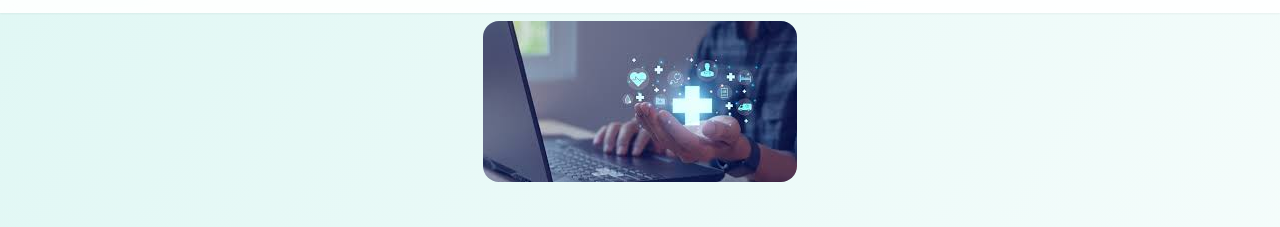
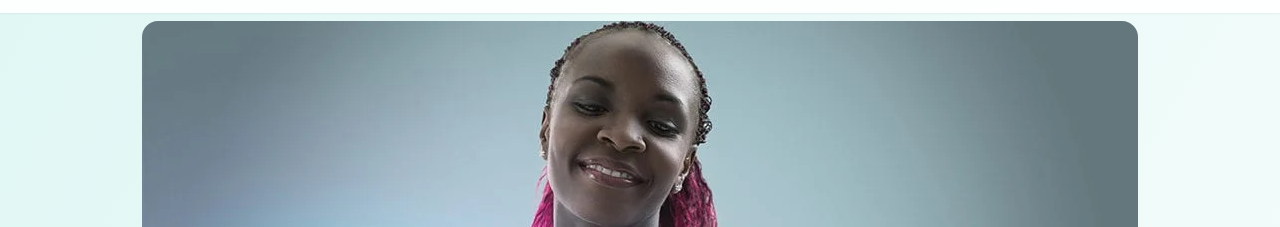
Before and after one commit to balkissaDev/SANTE-KENE, a plain HTML site: page index.html in a window 1280 px wide. Shown: the part 59-286 px from the top of the page. Drawn offline with nearby package versions, Linux system fonts and the light colour scheme.

Commit message:
Modification de la section Accueil et mise à jour des images

```diff
--- a/index.html
+++ b/index.html
@@ -78,8 +78,8 @@
 
     <!-- Image à droite -->
     <div class="accueil-image">
-      <img src="images/téléchargement.jpg" alt="Santé connectée" />
-
+      <img src="images/data_nurse-996x567.webp" alt="Santé connectée" />
+      images/téléchargement.jpg
       <div class="bubble bubble1"></div>
       <div class="bubble bubble2"></div>
     </div>
```
Also changed, not shown: images/data_nurse-996x567.webp (added).
